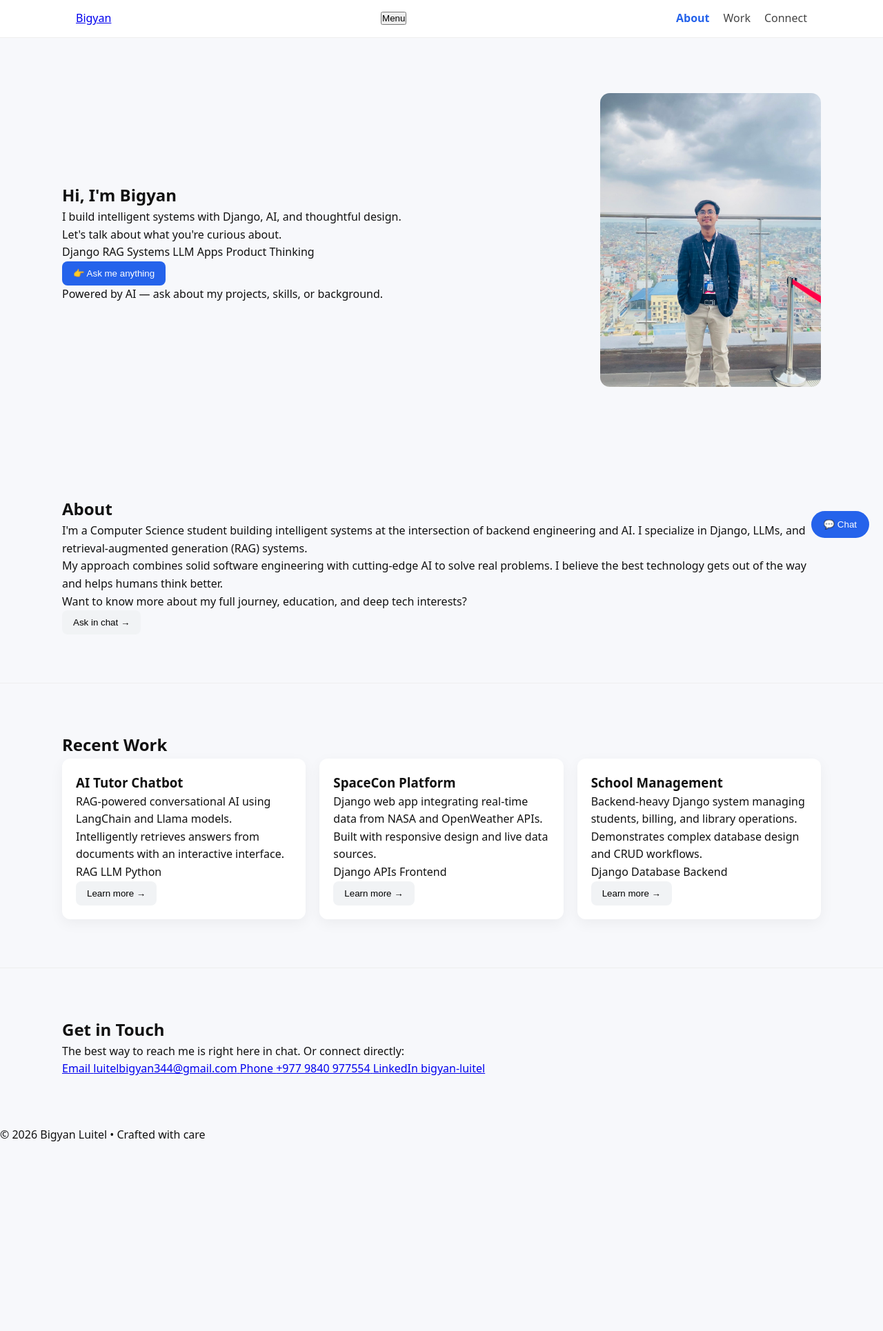
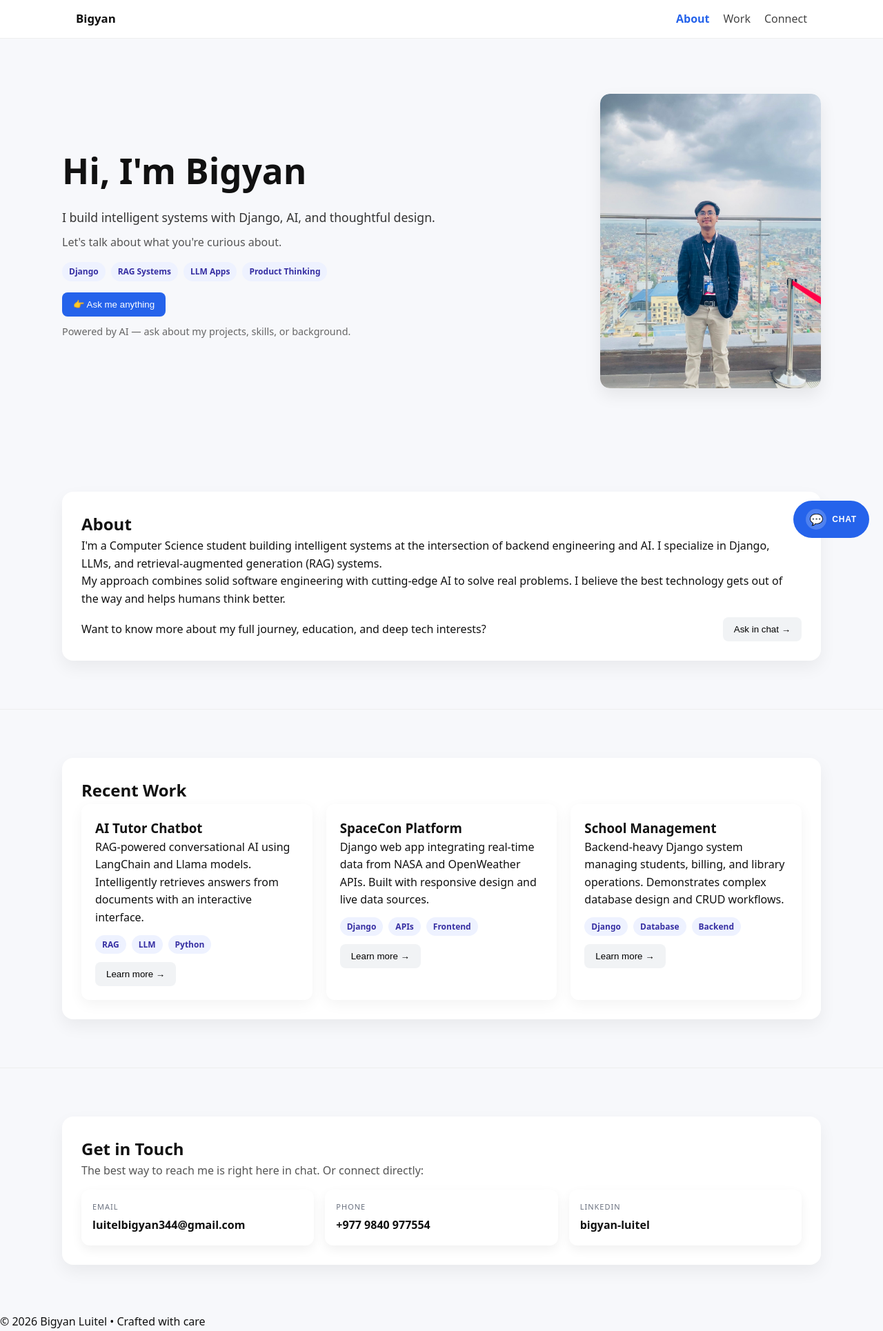
Before and after one commit to BigyanLuitel/Gen-Ai-Django, a Django app: page / in a window 1280 px wide. Shown: the whole page at 69% size. Before the commit the page ends 1655 px from the top, so only its background shows below. Run offline with Django 5.2, Linux system fonts and the light colour scheme.

Commit message:
Setup done9

```diff
--- a/rag_prod/RAG/templates/static/CSS/home-new.css
+++ b/rag_prod/RAG/templates/static/CSS/home-new.css
@@ -13,6 +13,17 @@ body {
     background: #f7f8fb;
     color: #111;
     line-height: 1.6;
+}
+
+a {
+    color: inherit;
+    text-decoration: none;
+}
+
+img {
+    display: block;
+    max-width: 100%;
+    height: auto;
 }
 
 /* =====================================================
@@ -34,6 +45,20 @@ body {
     display: flex;
     justify-content: space-between;
     align-items: center;
+}
+
+.brand {
+    font-weight: 700;
+    font-size: 1.05rem;
+}
+
+.menu-toggle {
+    display: none;
+    border: 1px solid #e4e4e7;
+    background: #fff;
+    border-radius: 999px;
+    padding: 6px 12px;
+    cursor: pointer;
 }
 
 .nav-links {
@@ -72,6 +97,44 @@ body {
     align-items: center;
 }
 
+.hero-text h1 {
+    font-size: clamp(2.2rem, 4vw, 3.2rem);
+    margin-bottom: 12px;
+}
+
+.hero-subtitle {
+    font-size: 1.1rem;
+    color: #333;
+    margin-bottom: 10px;
+}
+
+.hero-cta {
+    color: #555;
+    margin-bottom: 16px;
+}
+
+.hero-tags {
+    display: flex;
+    flex-wrap: wrap;
+    gap: 8px;
+    margin-bottom: 16px;
+}
+
+.hero-actions {
+    margin-bottom: 10px;
+}
+
+.hero-hint {
+    font-size: 0.9rem;
+    color: #666;
+}
+
+.hero-profile {
+    border-radius: 14px;
+    overflow: hidden;
+    box-shadow: 0 10px 24px rgba(0, 0, 0, 0.08);
+}
+
 .hero-profile img {
     width: 100%;
     border-radius: 14px;
@@ -83,6 +146,22 @@ body {
 
 .section {
     padding: 70px 20px;
+}
+
+.section-inner {
+    background: white;
+    border-radius: 16px;
+    padding: 28px;
+    box-shadow: 0 10px 24px rgba(0, 0, 0, 0.06);
+}
+
+.section-cta {
+    display: flex;
+    flex-wrap: wrap;
+    gap: 12px;
+    align-items: center;
+    justify-content: space-between;
+    margin-top: 14px;
 }
 
 .section-divider {
@@ -101,6 +180,13 @@ body {
     padding: 20px;
     border-radius: 12px;
     box-shadow: 0 6px 20px rgba(0,0,0,.05);
+}
+
+.project-meta {
+    display: flex;
+    flex-wrap: wrap;
+    gap: 8px;
+    margin: 12px 0;
 }
 
 /* =====================================================
@@ -123,6 +209,49 @@ body {
     background: #f1f3f5;
 }
 
+.tag {
+    display: inline-flex;
+    padding: 4px 10px;
+    border-radius: 999px;
+    font-size: 12px;
+    background: #eef2ff;
+    color: #3730a3;
+    font-weight: 600;
+}
+
+.contact-intro {
+    color: #555;
+    margin-bottom: 14px;
+}
+
+.contact-links {
+    display: grid;
+    grid-template-columns: repeat(auto-fit, minmax(220px, 1fr));
+    gap: 16px;
+}
+
+.contact-link {
+    display: flex;
+    flex-direction: column;
+    gap: 6px;
+    background: #fff;
+    border-radius: 12px;
+    padding: 16px;
+    box-shadow: 0 6px 16px rgba(0, 0, 0, 0.06);
+}
+
+.contact-label {
+    font-size: 11px;
+    letter-spacing: 1px;
+    text-transform: uppercase;
+    color: #6b7280;
+}
+
+.contact-value {
+    font-weight: 600;
+    color: #111;
+}
+
 /* =====================================================
    CHATBOT LAUNCHER
 ===================================================== */
@@ -138,6 +267,34 @@ body {
     padding: 12px 18px;
     cursor: pointer;
     z-index: 9998;
+    display: inline-flex;
+    align-items: center;
+    gap: 8px;
+    font-weight: 600;
+}
+
+.chatbot-container {
+    position: fixed;
+    bottom: 20px;
+    right: 20px;
+    z-index: 9998;
+}
+
+.chatbot-icon {
+    width: 30px;
+    height: 30px;
+    border-radius: 50%;
+    display: inline-flex;
+    align-items: center;
+    justify-content: center;
+    background: rgba(255, 255, 255, 0.2);
+    font-size: 16px;
+}
+
+.chatbot-text {
+    font-size: 12px;
+    letter-spacing: 0.8px;
+    text-transform: uppercase;
 }
 
 /* =====================================================
```
Also changed, not shown: other parts of rag_prod/RAG/templates/static/CSS/home-new.css (+28 -6 lines).
